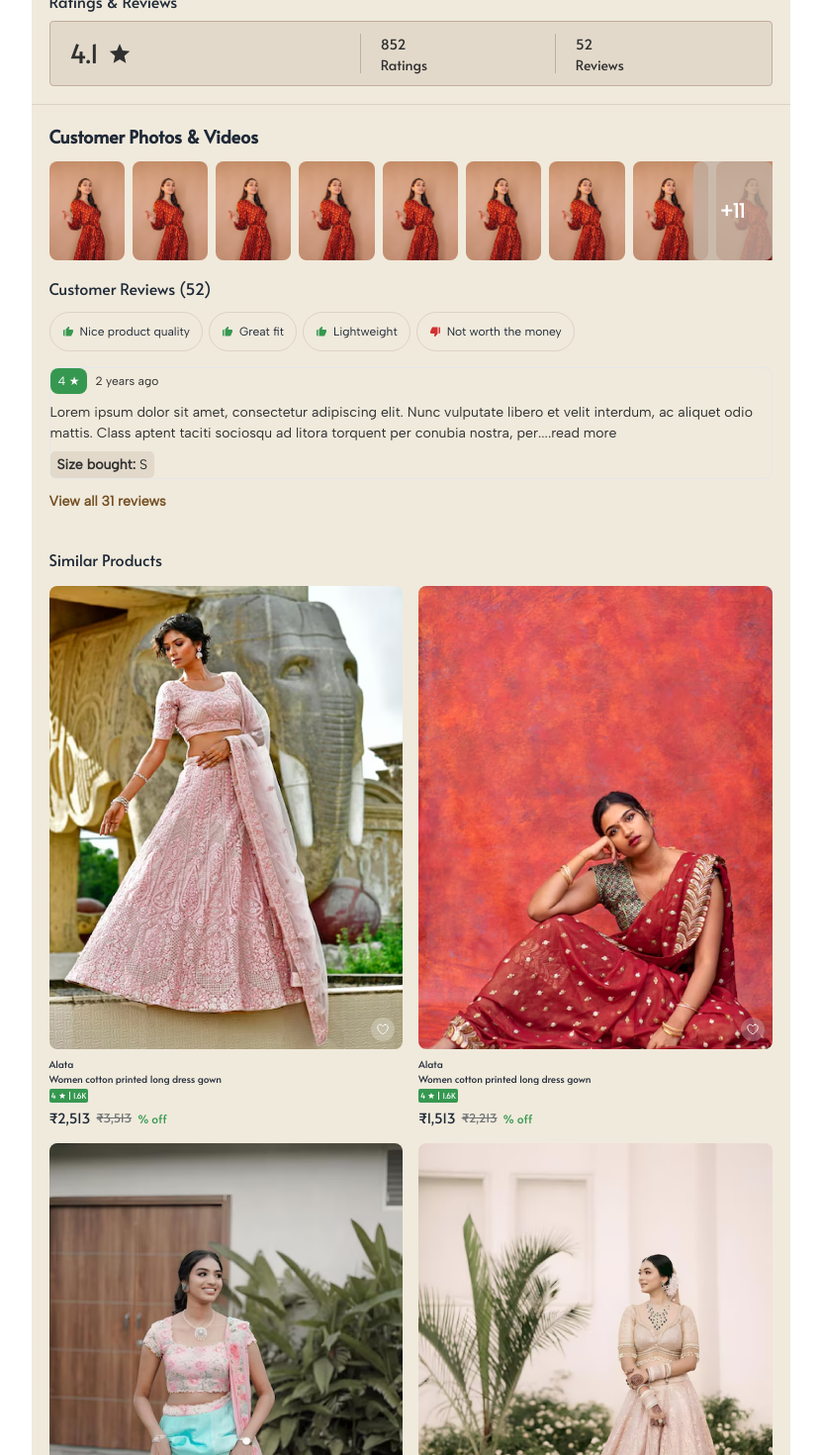
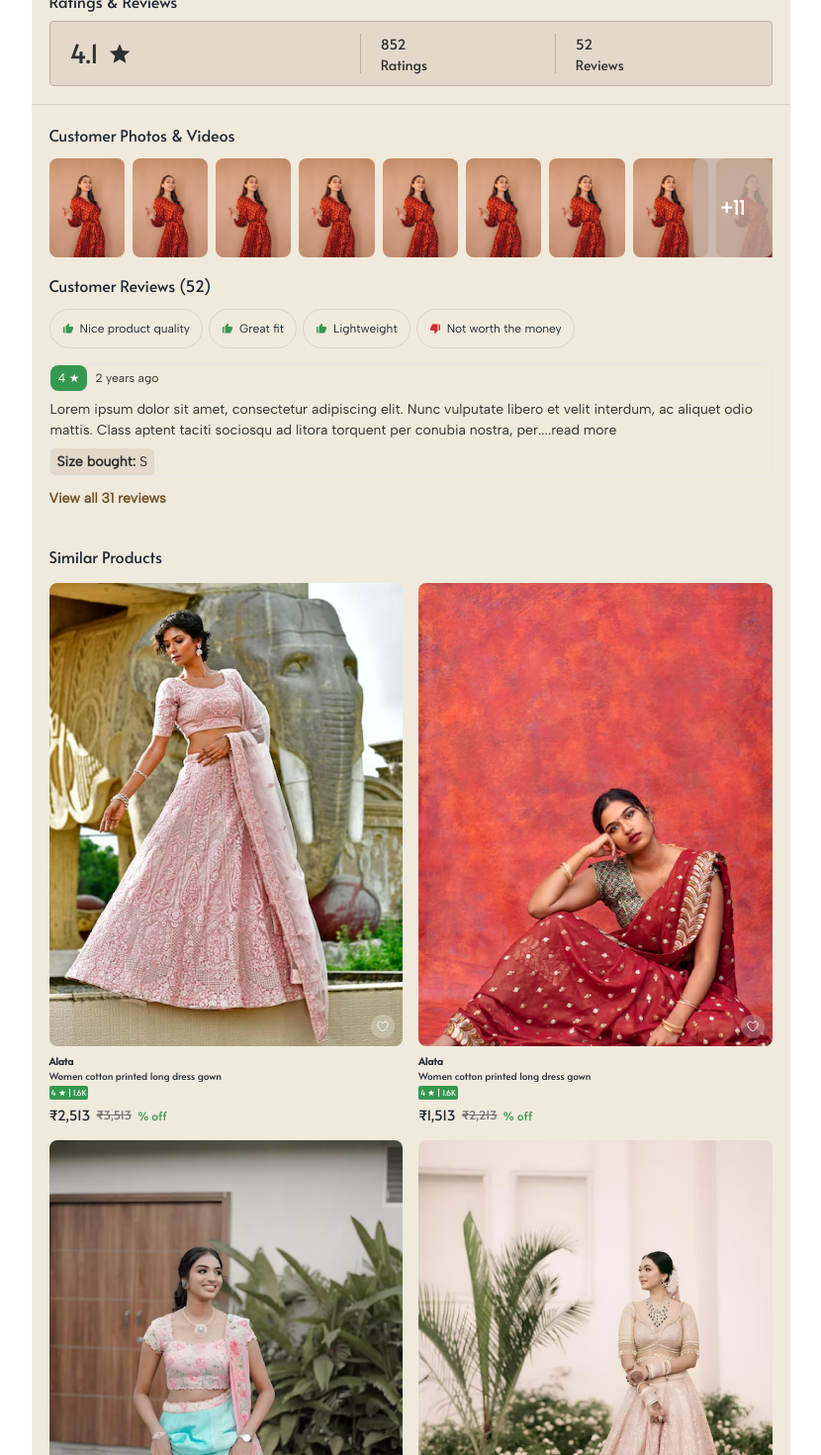
Before and after one commit to Ankush9120/clothing-frontend, a React (Vite) app: page /product/11 in a window 1280 px wide. Shown: the part 2300-3770 px from the top of the page at 99% size, without its empty margins (225-1055 px from the left). Built offline with nearby package versions, Linux system fonts and the light colour scheme.

Commit message:
fixed animation stuck

```diff
--- a/src/components/Layout.jsx
+++ b/src/components/Layout.jsx
@@ -1,8 +1,14 @@
-import React from "react";
-import { Outlet } from "react-router-dom";
+import React, { useEffect } from "react";
+import { Outlet, useLocation } from "react-router-dom";
 import Sidebar from "./Sidebar";
 
 const Layout = () => {
+
+  const { pathname } = useLocation();
+  useEffect(() => {
+    window.scrollTo(0, 0);
+  }, [pathname]);
+
   return (
     <div className="min-h-screen max-w-[767px] mx-auto bg-primary-500 flex flex-col">
       <Sidebar />
--- a/src/components/ProductCard.jsx
+++ b/src/components/ProductCard.jsx
@@ -17,7 +17,7 @@ const ProductCard = ({ data }) => {
         <LikeIcon product={data} className="absolute bottom-2 right-2 backdrop-blur-[20px]" />
       </div>
       <div className="p-0">
-        <span className="text-[10px] leading-[14px]">{data.title}</span>
+        <span className="text-[10px] leading-[14px] font-semibold">{data.title}</span>
         <p className="line-clamp-2 text-[10px] leading-[12px]">{data.description}</p>
         <div className="text-[8px] bg-green-100 rounded-[2px] text-white w-min flex items-center py-[1px] px-0.5 gap-0.5 my-1 mb-1.5">
           4 <StarIcon /> <div className="bg-white w-[1px] h-2 mx-[1px]"></div>
--- a/src/pages/Product/components/CustomerPhotos.jsx
+++ b/src/pages/Product/components/CustomerPhotos.jsx
@@ -35,7 +35,7 @@ const CustomerPhotos = ({ images }) => {
 
   return (
     <>
-      <h3 className="mb-3 text-lg font-semibold">Customer Photos & Videos</h3>
+      <h3 className="mb-3">Customer Photos & Videos</h3>
       <div className="relative">
         <div ref={containerRef} className="flex justify-between gap-2 mb-4 overflow-x-auto">
           {visibleImages.map((img, index) => (
--- a/src/routes/Routes.jsx
+++ b/src/routes/Routes.jsx
@@ -1,4 +1,4 @@
-import React, { useEffect, useState } from "react";
+import React from "react";
 import { createBrowserRouter, RouterProvider, useLocation, useNavigationType, useOutlet } from "react-router-dom";
 import { AnimatePresence, motion } from "framer-motion";
 import Layout from "../components/Layout";
@@ -41,15 +41,7 @@ const AnimatedOutlet = () => {
 const AnimatedRoutes = () => {
   const location = useLocation();
   const navigationType = useNavigationType();
-  const [direction, setDirection] = useState(0);
-
-  useEffect(() => {
-    if (navigationType === "POP") {
-      setDirection(-1);
-    } else {
-      setDirection(1);
-    }
-  }, [navigationType, location.pathname]);
+  const direction = navigationType === "POP" ? -1 : 1
 
   return (
     <AnimatePresence initial={false} mode="wait" custom={direction}>
```
